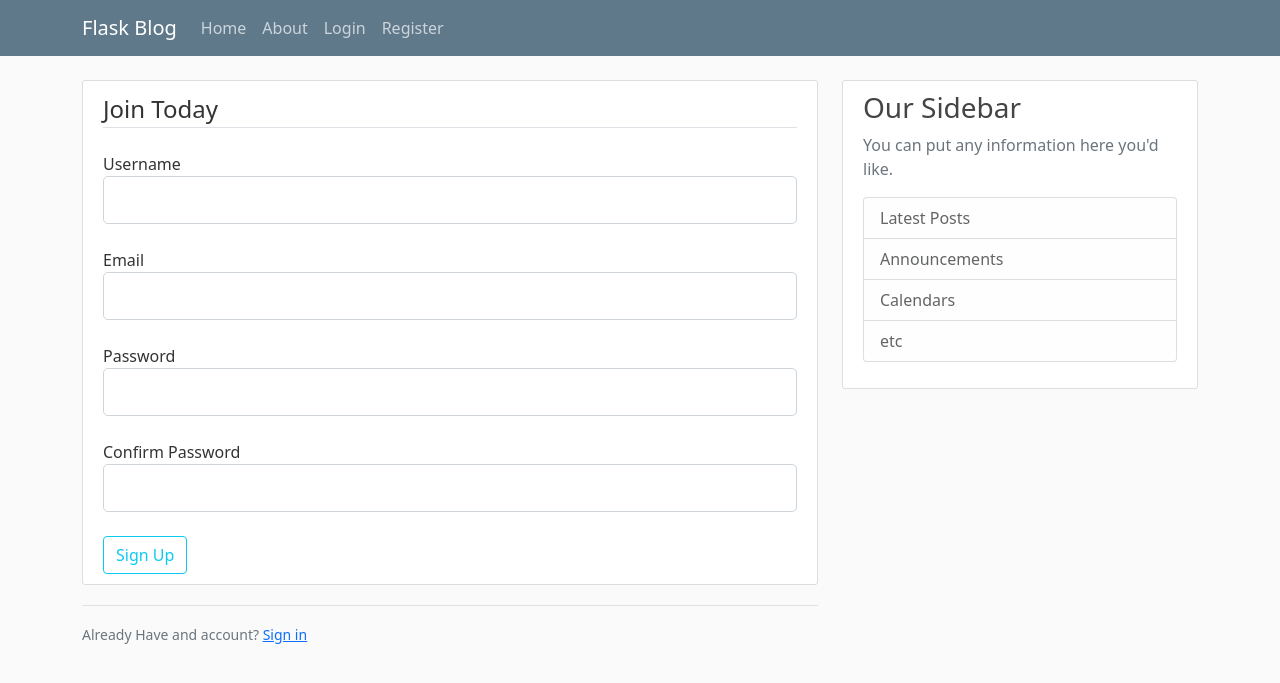
After one commit to AdityaSharma223/flaskwebsite, a Flask app: page /register in a window 1280 px wide. The commit adds this page. Shown: the top 683 px of the page. Run offline with Flask 2, Linux system fonts and the light colour scheme.

Commit message:
login and registration forms and form validation

```diff
--- a/flaskblog.py
+++ b/flaskblog.py
@@ -1,10 +1,14 @@
-from flask import Flask, render_template, url_for
+from flask import Flask, render_template, url_for, flash, redirect
+import flask
+from forms import RegistrationForm, LoginForm
 app = Flask(__name__)
+
+app.config['SECRET_KEY'] = 'ab3f31f23aca274a06007247400222ff'
 
 posts = [
     {
         'author': 'Aditya',
-        'title': 'Post1 ',
+        'title': 'Post 1',
         'content': 'first post',
         'date_posted': 'April 20, 2018',
         'tags': ['sports', 'football']
@@ -19,12 +23,25 @@ posts = [
 ]
 
 @app.route("/")
-def hello():
+def home():
     return render_template('home.html', posts=posts)
 
 @app.route("/about")
 def about():
     return render_template('about.html', title="About")
 
+@app.route("/register", methods=['GET', 'POST'])
+def register():
+    form = RegistrationForm()
+    if form.validate_on_submit():
+        flash(f'Account created for {form.username.data}!', 'success')
+        return redirect(url_for('home'))
+    return render_template('register.html', title="Register", form=form)
+
+@app.route("/login")
+def login():
+    form = LoginForm()
+    return render_template('login.html', title="Login", form=form)
+
 # if __name__ == "__main__":
 #     app.run(debug=True)
--- /dev/null
+++ b/forms.py
@@ -0,0 +1,23 @@
+from flask_wtf import FlaskForm
+from wtforms import StringField, PasswordField, SubmitField, BooleanField
+from wtforms.validators import DataRequired, Length, Email, EqualTo
+
+class RegistrationForm(FlaskForm):
+    username = StringField('Username', validators=[DataRequired(), Length(min=2, max=20)])
+
+    email = StringField('Email', validators=[DataRequired(), Email()])
+
+    password = PasswordField('Password', validators=[DataRequired()])
+    confirm_password = PasswordField('Confirm Password', validators=[DataRequired(), EqualTo('password')])
+
+    submit = SubmitField('Sign Up')
+
+class LoginForm(FlaskForm):
+    username = StringField('Username', validators=[DataRequired(), Length(min=2, max=20)])
+    email = StringField('Email', validators=[DataRequired(), Email()])
+
+    password = PasswordField('Password', validators=[DataRequired()])
+
+    remember = BooleanField('Remeber me')
+
+    submit = SubmitField('Sign In')
--- a/templates/layout.html
+++ b/templates/layout.html
@@ -45,6 +45,15 @@
         <main role="main" class="container">
             <div class="row">
                 <div class="col-md-8">
+                    {% with messages = get_flashed_messages(with_categories=true) %}
+                        {% if messages %}
+                            {% for cateogry, message in messages %}
+                                <div class="alert alert-{{ cateogry }}">
+                                    {{ message }}
+                                </div>
+                            {% endfor %}
+                        {% endif %}
+                    {% endwith %}
                     {% block content %}{% endblock %}
                 </div>
                 <div class="col-md-4">
--- /dev/null
+++ b/templates/register.html
@@ -0,0 +1,40 @@
+{% extends "layout.html" %}
+{% block content %}
+    <div class='content-section'>
+        <form method='POST' action="">
+            {{ form.hidden_tag() }}
+            <fieldset class="form-group">
+                <legend class="border-bottom mb-4">Join Today</legend>
+                <div class="form-group">
+                    {{ form.username.label(class="form-control-label") }}
+                    {{ form.username(class="form-control form-control-lg") }}
+                </div>
+                <br>
+                <div class="form-group">
+                    {{ form.email.label(class="form-control-label") }}
+                    {{ form.email(class="form-control form-control-lg") }}
+                </div>
+                <br>
+                <div class="form-group">
+                    {{ form.password.label(class="form-control-label") }}
+                    {{ form.password(class="form-control form-control-lg") }}
+                </div>
+                <br>
+                <div class="form-group">
+                    {{ form.confirm_password.label(class="form-control-label") }}
+                    {{ form.confirm_password(class="form-control form-control-lg") }}
+                </div>
+            </fieldset>
+            <br>
+            <div class="form-group">
+                {{ form.submit(class="btn btn-outline-info") }}
+            </div>
+        </form>
+    </div>
+    <div class="border-top pt-3">
+        <small class="text-muted">
+            Already Have and account?
+            <a class="ml-2" href="{{ url_for('login') }}">Sign in</a>
+        </small>
+    </div>
+{% endblock %}
```
Also changed, not shown: templates/login.html (added).
